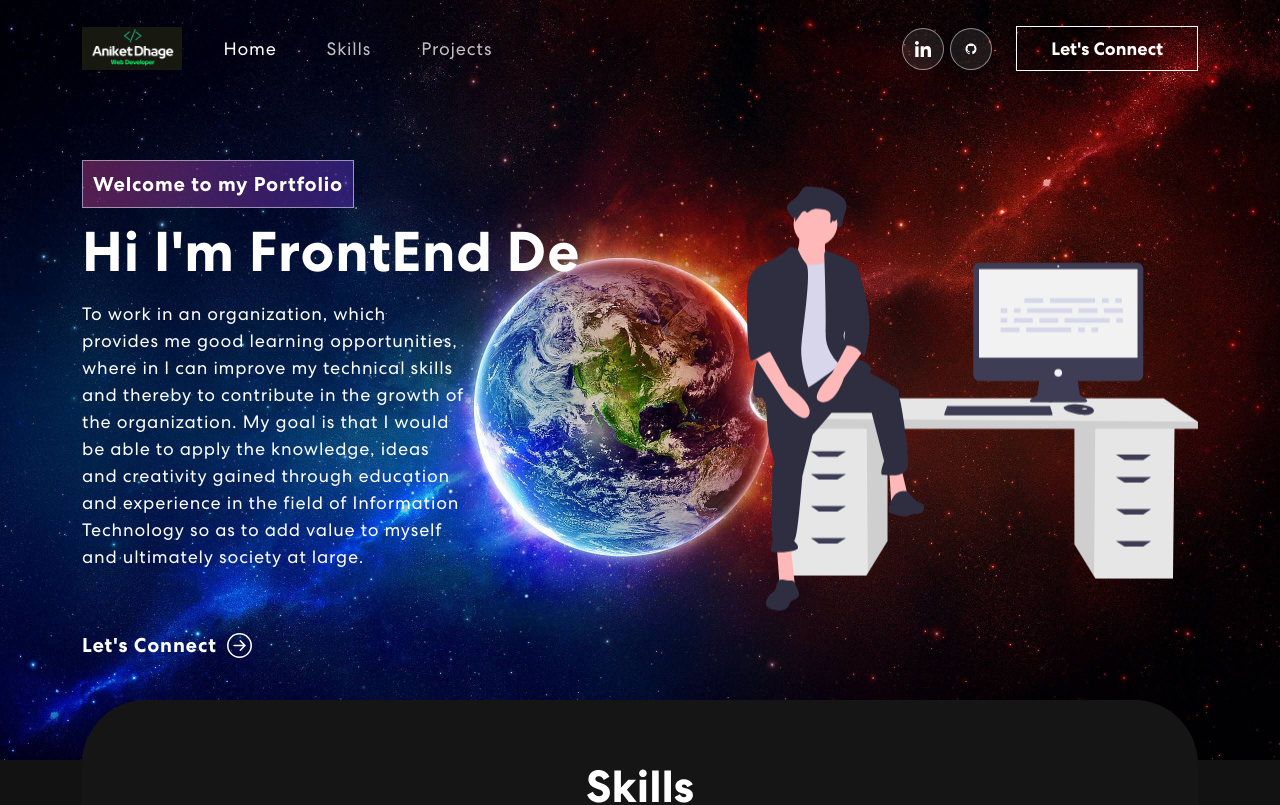
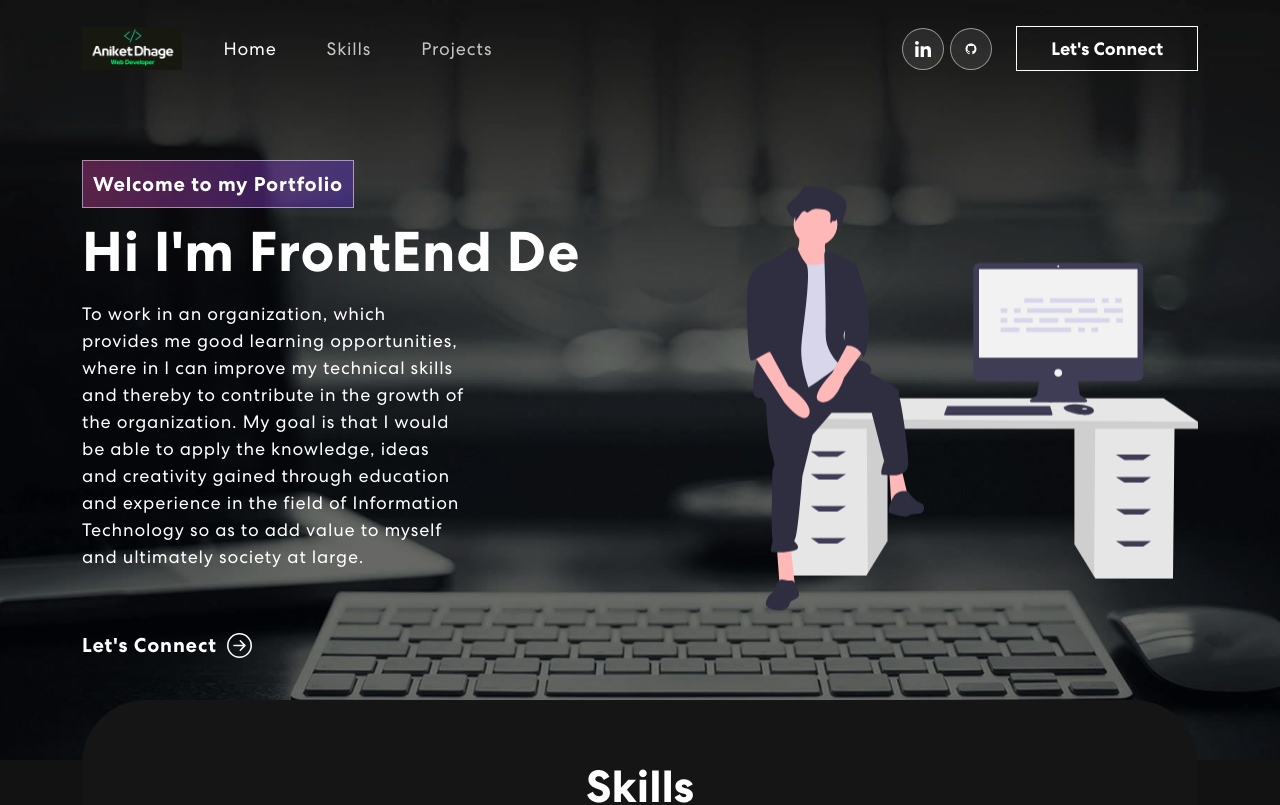
Before and after one commit to Aniketdhage/exp-portfolio, a React (Create React App) app: page / in a window 1280 px wide. Shown: the top 805 px of the page. Built offline with nearby package versions, Linux system fonts and the light colour scheme.

Commit message:
change : banner background image

```diff
--- a/src/App.css
+++ b/src/App.css
@@ -246,9 +246,8 @@
 .banner {
   /* margin-top: 0; */
   padding: 160px 0 100px 0;
-  /* background-image: url("./assets/img/andrew-neel-jtsW--Z6bFw-unsplash.jpg"); */
-  background-image: url("./assets/img/universe.jpg");
-  /* background-image: url("./assets/img/banner-bg.png"); */
+  /* background-image: url("./assets/img/universe.jpg"); */
+  background-image: url("./assets/img/banner-bg2.jpg");
   background-position: top center;
   background-size: cover;
   background-repeat: no-repeat;
--- a/src/components/Banner.jsx
+++ b/src/components/Banner.jsx
@@ -2,8 +2,6 @@
 import { Col, Container, Row } from "react-bootstrap";
 import { ArrowRightCircle } from "react-bootstrap-icons";
 import headerImg from "../assets/img/undraw_feeling_proud_qne1.svg";
-// import headerImg from "../assets/img/header-img.svg";
-
 function Banner() {
   const [loopNum, setLoopNum] = useState(0);
   const [isDeleting, setIsDeleting] = useState(false);
```
